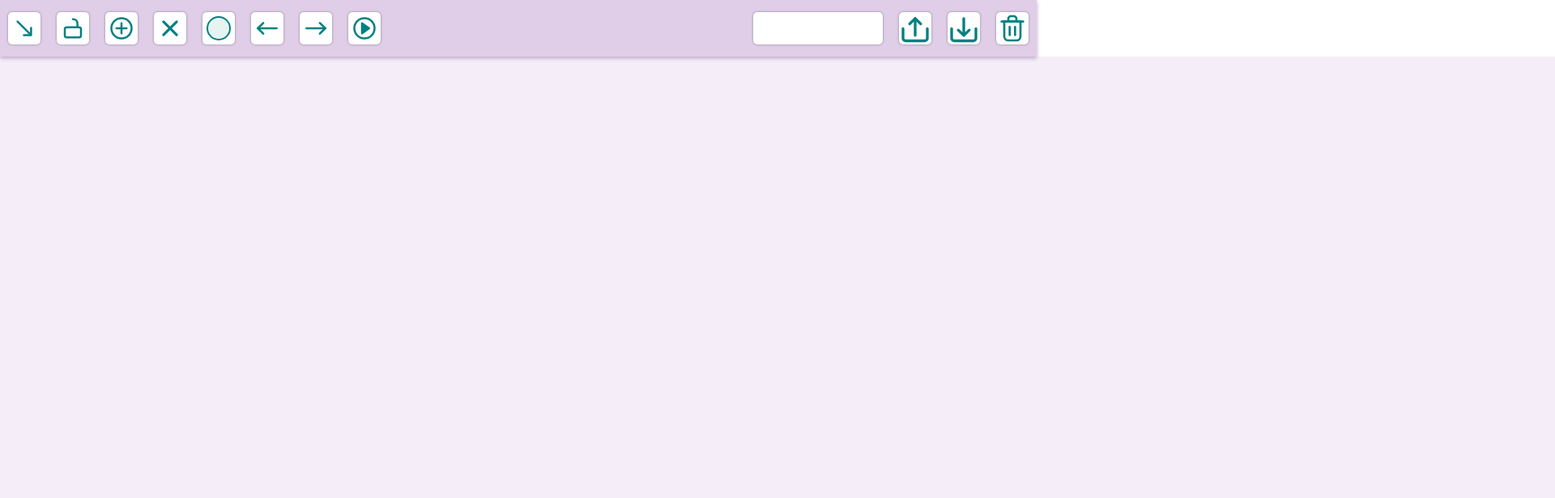
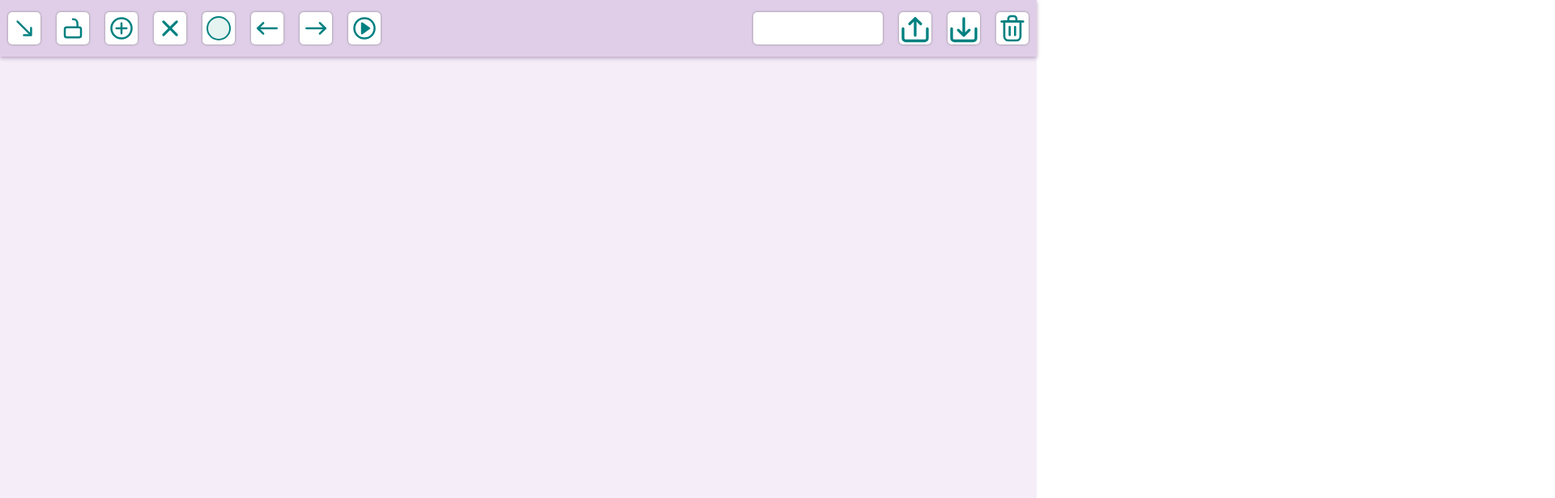
Before and after one commit to AlexeyDobromyslov/graph, a React (Create React App) app: page / in a window 1280 px wide. Shown: the top 616 px of the page at 81% size, 1920 px wide, since content can reach past the window. Built offline with nearby package versions, Linux system fonts and the light colour scheme.

Commit message:
обернул зону оверфлоу блок на всю ширину экрана

```diff
--- a/src/components/Area/Area.jsx
+++ b/src/components/Area/Area.jsx
@@ -381,7 +381,7 @@ const Area= function({choiseTopIndex,SetChoiseTop,
 
 
     return(
-      <div>
+      <div className='forAreaShell'>
       <div className='area' ref={areaRef} onClick={addClick} onDragOver={allowDrop}  onDrop={drop} style={areaStyle}>
       <TopList tops={tops} choise={choise} hide={hide}/>
       <ArrowList arrows={arrows} choise={arrowChoise} edge={[areaStyle.width, areaStyle.height]}/>
--- a/src/components/Area/styles.css
+++ b/src/components/Area/styles.css
@@ -2,7 +2,7 @@
     position: absolute;
     background-color: #F5EEF8;
     position: absolute;
-    top: 70px
+
 }
 .horline{
     z-index: 1;
@@ -20,3 +20,10 @@
     height: 100%;
     right: 0;
   }
+  .forAreaShell{
+    width: 100%;
+overflow: scroll;
+top: 70px;
+position: absolute;
+bottom: 0;
+  }
```
